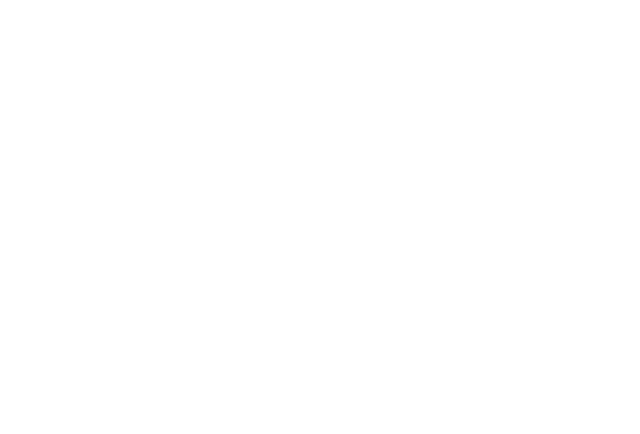
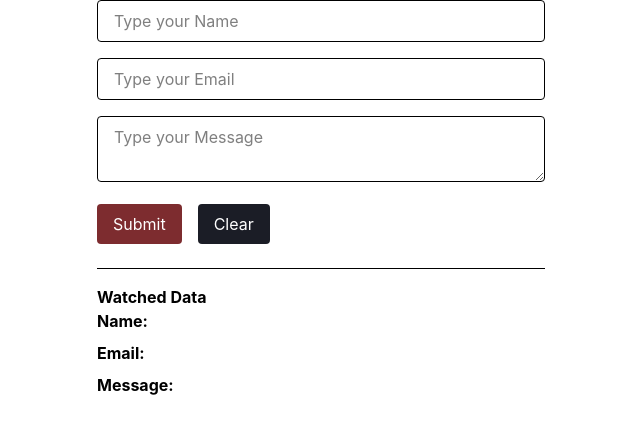
Before and after one commit to dimigeo6595/cf9-react, a React (Vite) app: page /multifield-form-validation-hook-form in a window 1280 px wide. Before the commit this address had no page. Shown: the top 434 px of the page, without its empty margins (319-959 px from the left). Built offline with nearby package versions, Linux system fonts and the light colour scheme.

Commit message:
feat: add MultiFieldFormWithHookForm component using RHF and zod resolver

```diff
--- a/package.json
+++ b/package.json
@@ -10,9 +10,11 @@
     "preview": "vite preview"
   },
   "dependencies": {
+    "@hookform/resolvers": "^5.4.0",
     "@tailwindcss/vite": "^4.3.0",
     "react": "^19.2.6",
     "react-dom": "^19.2.6",
+    "react-hook-form": "^7.76.1",
     "react-router": "^7.15.1",
     "tailwindcss": "^4.3.0",
     "zod": "^4.4.3"
--- a/src/App.tsx
+++ b/src/App.tsx
@@ -25,6 +25,8 @@
 import MultiFieldForm from "./components/LessonNine/MultiFieldForm.tsx";
 import MultiFieldFormWithValidation from "./components/LessonNine/MultiFieldFormWithValidation.tsx";
 import MultiFieldFormWithValidationWithZod from "./components/LessonTen/MultiFieldFormWithValidationWithZod.tsx";
+import MultiFieldFormWithValidationWithHookForm
+    from "./components/LessonTen/MultiFieldFormWithValidationWithHookForm.tsx";
 // import UserPage from "./pages/UserPage.tsx";
 // import AutoRedirectAdvanced from "./components/LessonSix/AutoRedirectAdvanced.tsx";
 // import Counter from "./components/LessonFour/Counter.tsx";
@@ -162,6 +164,9 @@
                 <Route path="multifield-form-validation-zod" element={<MultiFieldFormWithValidationWithZod />} />
 
 
+                <Route path="multifield-form-validation-hook-form" element={<MultiFieldFormWithValidationWithHookForm />} />
+
+
                 {/*/files*/}
                 {/*/files/**/}
                 {/*<Route path="files/*" element={<File />}/>*/}
--- /dev/null
+++ b/src/components/LessonTen/MultiFieldFormWithValidationWithHookForm.tsx
@@ -0,0 +1,126 @@
+import {useState} from "react";
+import {z} from "zod";
+import {useForm} from "react-hook-form";
+import {zodResolver} from "@hookform/resolvers/zod";
+
+const formSchema = z.object({
+    name: z.string().trim().min(1, {error: "Name is required"}),
+    email: z
+        .email()
+        .min(1, {error: "Email is required"}),
+    message: z
+        .string()
+        .trim()
+        .min(5, {error: "Message must be at least 5 characters long"})
+        .min(1, {error: "Message is required"})
+        .max(8, {error: "Message must be at most 8 characters long"})
+})
+type FormValues = z.infer<typeof formSchema>;
+
+const MultiFieldFormWithValidationWithHookForm = () => {
+
+    const [submittedData, setSubmittedData] = useState<FormValues | null>(null)
+
+    const {
+        register,
+        handleSubmit,
+        formState: { errors },
+        reset,
+        watch,
+    } = useForm<FormValues>({
+        resolver: zodResolver(formSchema),
+        defaultValues: {
+            name: "",
+            email: "",
+            message: ""
+        }
+    });
+
+    const onSubmit = (data: FormValues) => {
+        setSubmittedData(data)
+        reset()
+    }
+
+    const onClear = () => {
+        setSubmittedData(null)
+        reset()
+    }
+
+    const watchedValues = watch();
+
+
+    return (
+        <>
+            <form
+                onSubmit={handleSubmit(onSubmit)}
+                className="max-w-md mx-auto space-y-4">
+                <div>
+                    <input
+                        {...register("name")}
+                        type="text"
+                        placeholder="Type your Name"
+                        className="w-full border rounded px-4 py-2"
+                    />
+                    {errors.name && (
+                        <p className="text-cf-dark-red text-sm mt-1">{errors.name.message}</p>
+                    )}
+                </div>
+                <div>
+                    <input
+                        {...register("email")}
+                        type="text"
+                        placeholder="Type your Email"
+                        className="w-full border rounded px-4 py-2"
+                    />
+                    {errors.email && (
+                        <p className="text-cf-dark-red text-sm mt-1">{errors.email.message}</p>
+                    )}
+                </div>
+                <div>
+          <textarea
+              {...register("message")}
+              placeholder="Type your Message"
+              className="w-full border rounded px-4 py-2"
+          ></textarea>
+                    {errors.message && (
+                        <p className="text-cf-dark-red text-sm mt-1">{errors.message.message}</p>
+                    )}
+                </div>
+
+                <div className="flex gap-4">
+                    <button
+                        type="submit"
+                        className="bg-cf-dark-red text-white px-4 py-2 rounded">
+                        Submit
+                    </button>
+                    <button
+                        onClick={onClear}
+                        className="bg-cf-dark-gray text-white px-4 py-2 rounded">
+                        Clear
+                    </button>
+                </div>
+
+            </form>
+            {submittedData && (
+                <>
+                    <div className="mt-6 pt-4 max-w-md mx-auto border-t space-y-2">
+                        <strong>Submitted Data</strong>
+                        <p><strong>Name:</strong> {submittedData.name}</p>
+                        <p><strong>Email:</strong> {submittedData.email}</p>
+                        <p><strong>Message:</strong> {submittedData.message}</p>
+                    </div>
+                </>
+            )}
+
+            <div className="mt-6 pt-4 max-w-md mx-auto border-t space-y-2">
+                <strong>Watched Data</strong>
+                <p><strong>Name:</strong> {watchedValues.name}</p>
+                <p><strong>Email:</strong> {watchedValues.email}</p>
+                <p><strong>Message:</strong> {watchedValues.message}</p>
+            </div>
+
+
+        </>
+    )
+}
+export default MultiFieldFormWithValidationWithHookForm;
```
Also changed, not shown: 1 other file (tests, documents, lock files or other folders).
